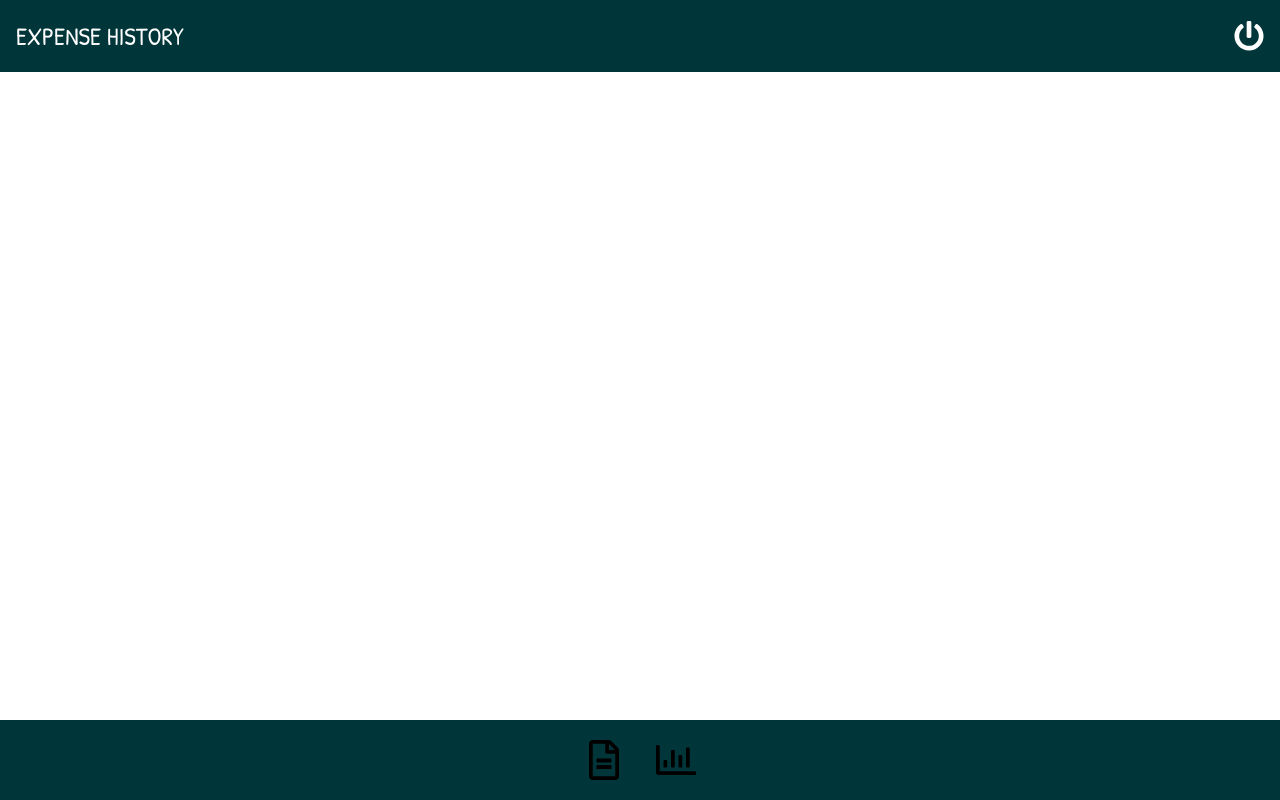
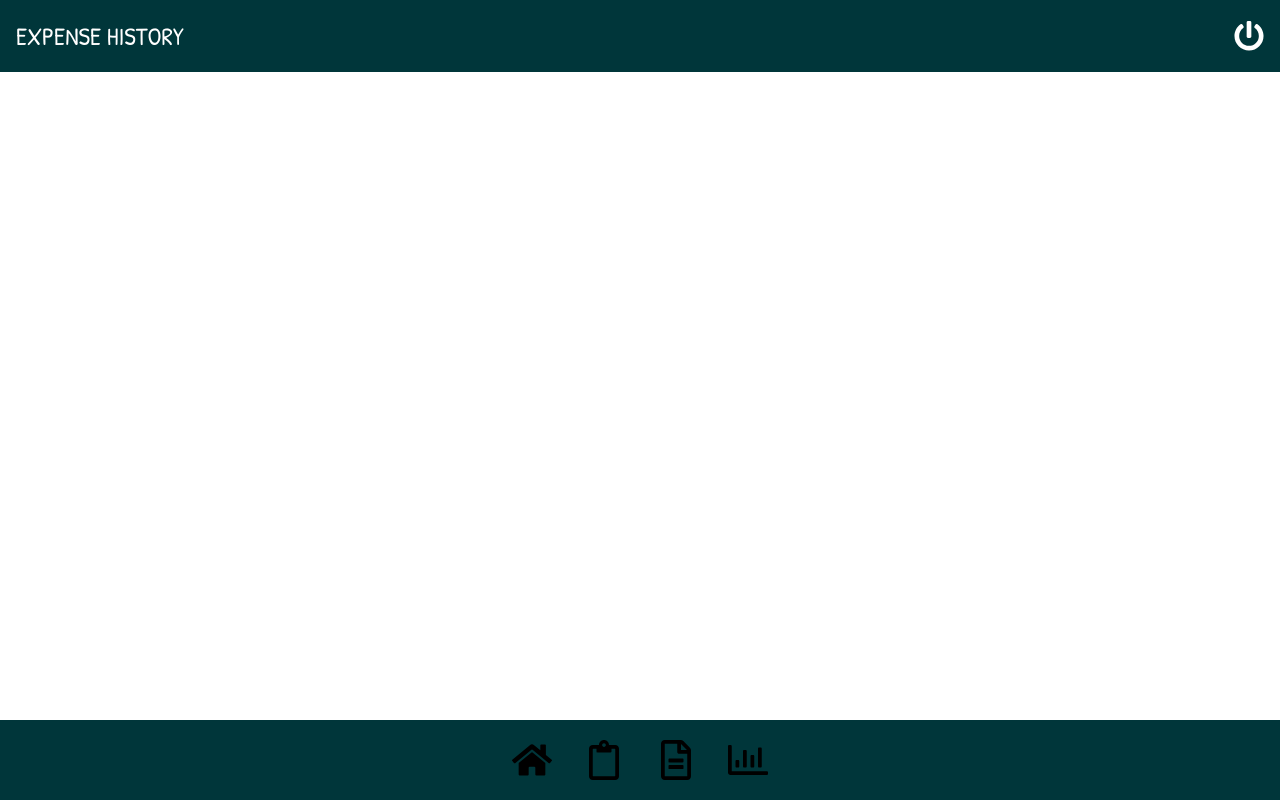
Before and after one commit to mavenesio/house-expenses, a Next.js app: page /ExpenseHistory in a window 1280 px wide. Built offline with nearby package versions, Linux system fonts and the light colour scheme.

Commit message:
add navigation icons

```diff
--- a/Components/FooterNavbar/FooterNavbar.js
+++ b/Components/FooterNavbar/FooterNavbar.js
@@ -2,9 +2,10 @@
 import React, {useState} from 'react';
 import {useRouter} from 'next/router';
 import styled from 'styled-components';
-import PlusSquare from '../Icons/PlusSquare';
 import ChartBar from '../Icons/ChartBar';
 import FileRegular from '../Icons/FileRegular';
+import Clipboard from '../Icons/Clipboard';
+import Home from '../Icons/Home';
 
 const FooterNavbarContainer = styled.div`
     -webkit-tap-highlight-color: rgba(255, 255, 255, 0);
@@ -20,7 +21,7 @@ const FooterNavbarContainer = styled.div`
     flex-direction:row;
     justify-content:center;
 `;
-const PlusButton = styled(PlusSquare)`
+const RecordButton = styled(Clipboard)`
     align-self:center;
     font-size: 40px;
     color: black;
@@ -47,16 +48,27 @@ const ChartButton = styled(ChartBar)`
         color: ${props => props.theme.color.primaryLightColor};
     }
 `;
+const HomeButton = styled(Home)`
+    align-self:center;
+    font-size: 40px;
+    color: black;
+    margin: 0rem 1rem 0rem 1rem;
+    &:hover{
+        color: ${props => props.theme.color.primaryLightColor};
+    }
+`;
 
 
 const FooterNavbar = () => {
+    const router = useRouter();
 
-    return (<>
-                <FooterNavbarContainer>
-                    <HistoryButton onClick={() => console.log('2222')}/>
-                    <ChartButton onClick={() => console.log('3333')}/>
-                </FooterNavbarContainer>
-            </>
+    return (
+            <FooterNavbarContainer>
+                <HomeButton onClick={() => router.push('/Homepage')} />
+                <RecordButton onClick={() => router.push('/ExpenseHistory')}/>
+                <HistoryButton onClick={() => router.push('/ExpenseTracking')}/>
+                <ChartButton onClick={() => router.push('/ExpenseReport')}/>
+            </FooterNavbarContainer>
             )
 }
 
```
